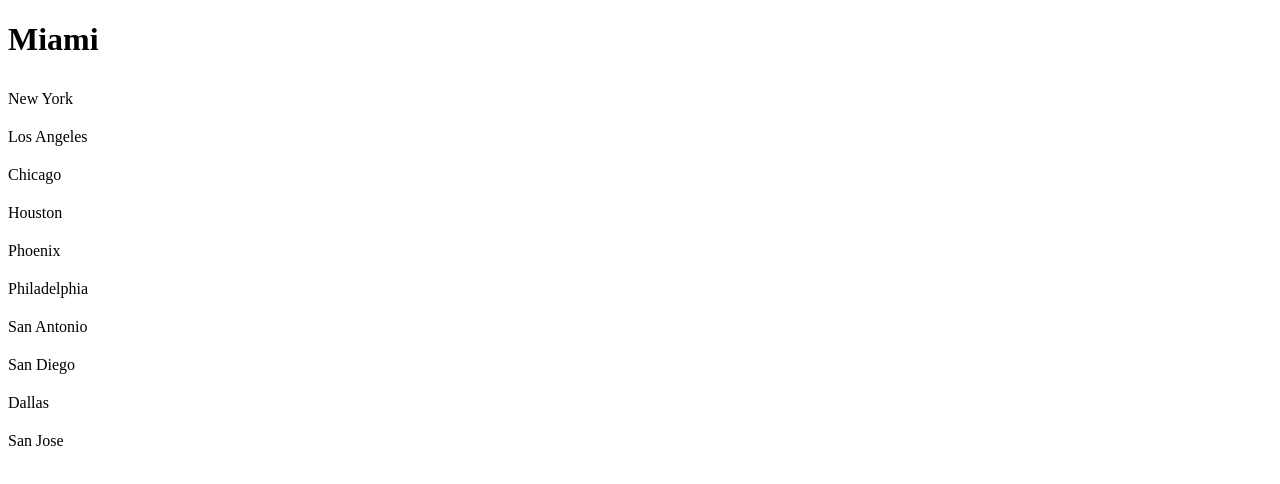
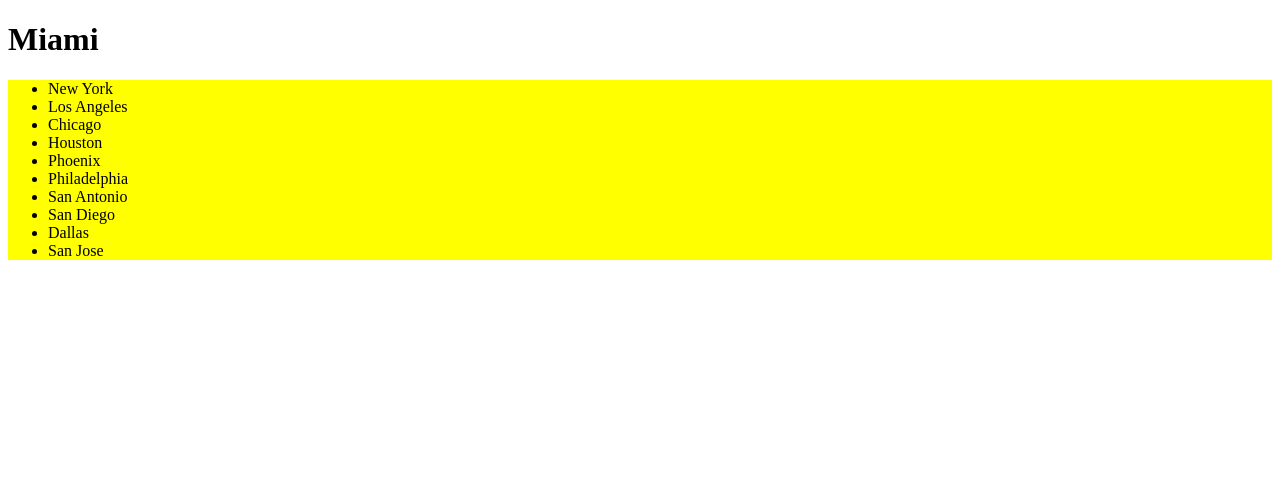
Before and after one commit to PremRaahul-K/React-Learning, a React (Vite) app in the folder Projects/react-app/: page / in a window 1280 px wide. Shown: the top 484 px of the page. Built offline with nearby package versions, Linux system fonts and the light colour scheme.

Commit message:
Inline Styles

```diff
--- a/Projects/react-app/src/components/ListGroup/ListGroup.tsx
+++ b/Projects/react-app/src/components/ListGroup/ListGroup.tsx
@@ -1,20 +1,5 @@
 import { useState } from "react";
 import "./ListGroup.css";
-import styled from "styled-components";
-
-const List = styled.ul`
-  list-style: none;
-  padding: 0;
-`;
-
-interface ListItemProps {
-  active: boolean;
-}
-
-const ListItem = styled.li<ListItemProps>`
-  padding: 10px 0px;
-  background-color: ${(props) => (props.active ? "grey" : "transparent")};
-`;
 
 interface Props {
   items: string[];
@@ -28,20 +13,24 @@
     <>
       <h1>{heading}</h1>
       {items.length === 0 && <p>No items to display</p>}
-      <List>
+      <ul className="list-group" style={{ backgroundColor: "yellow" }}>
         {items.map((item, index) => (
-          <ListItem
+          <li
             key={item}
-            active={index === selectedIndex}
+            className={
+              selectedIndex === index
+                ? "list-group-item active"
+                : "list-group-item"
+            }
             onClick={() => {
               setSelectedIndex(index);
               onSelectItem(item);
             }}
           >
             {item}
-          </ListItem>
+          </li>
         ))}
-      </List>
+      </ul>
     </>
   );
 }
```
